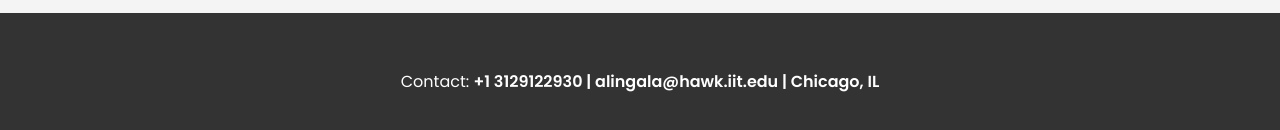
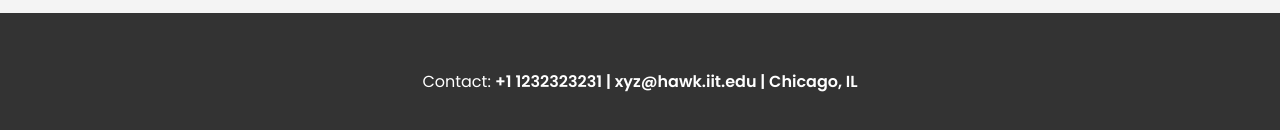
Before and after one commit to asrithalingala/ITMD542-Lab1, a plain HTML site: page index.html in a window 1280 px wide. Shown: the part 1572-1702 px from the top of the page. Drawn offline with Linux system fonts and the light colour scheme.

Commit message:
updated details

```diff
--- a/index.html
+++ b/index.html
@@ -67,7 +67,7 @@
 
     <footer>
         <div class="container">
-            <p>Contact:  <strong>+1 3129122930 | alingala@hawk.iit.edu | Chicago, IL</strong></p>
+            <p>Contact:  <strong>+1 1232323231 | xyz@hawk.iit.edu | Chicago, IL</strong></p>
         </div>
     </footer>
 
```
